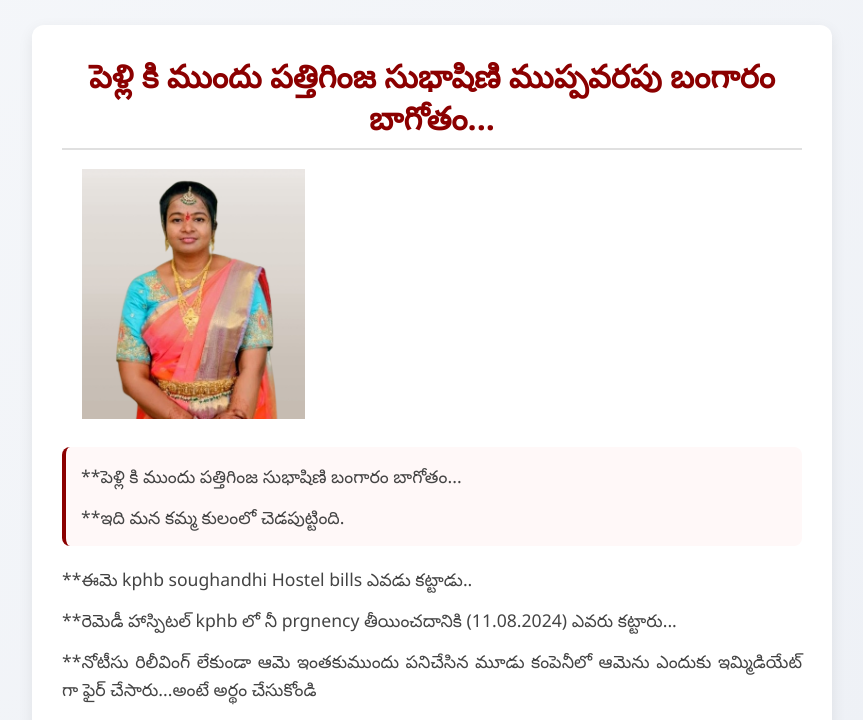
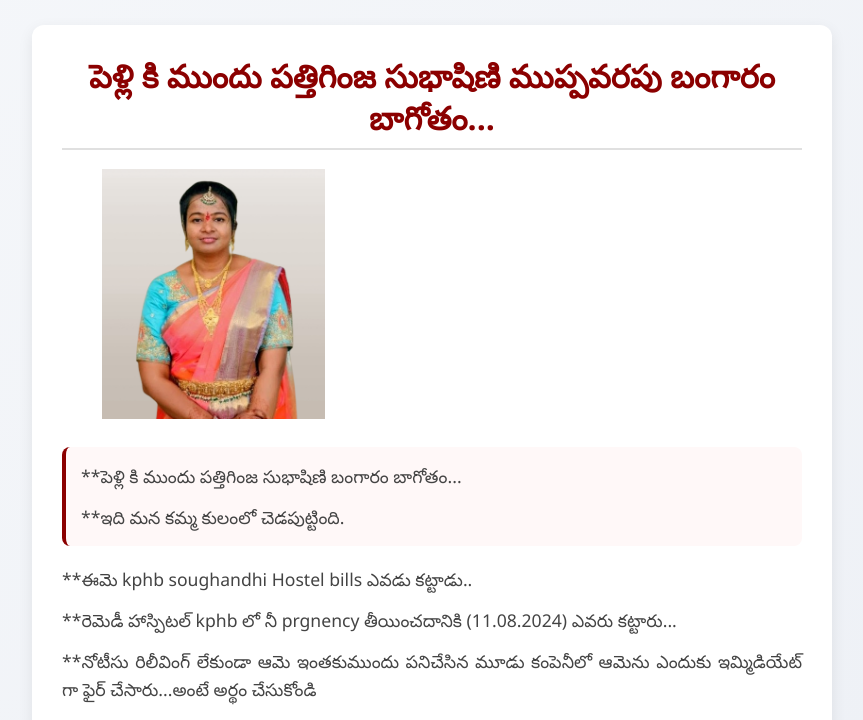
Before and after one commit to sowjanyadasari123/Msg, a plain HTML site: page index.html in a window 1280 px wide. Shown: the top 720 px of the page, without its empty margins (208-1071 px from the left). Drawn offline with Linux system fonts and the light colour scheme.

Commit message:
Update index.html

```diff
--- a/index.html
+++ b/index.html
@@ -133,7 +133,7 @@
 
         <h1 class="title">పెళ్లి కి ముందు పత్తిగింజ సుభాషిణి ముప్పవరపు బంగారం బాగోతం...</h1>
         <div>
-        <img src="img 20241217s.jpg" alt="image" style="height:250px; width:auto; padding:0 20px 0 20px">
+        <img src="img 20241217s.jpg" alt="image" style="height:250px; width:auto; padding:0 20px 0 40px">
         </div>
         <div class="content">
             <p class="highlight">
```
